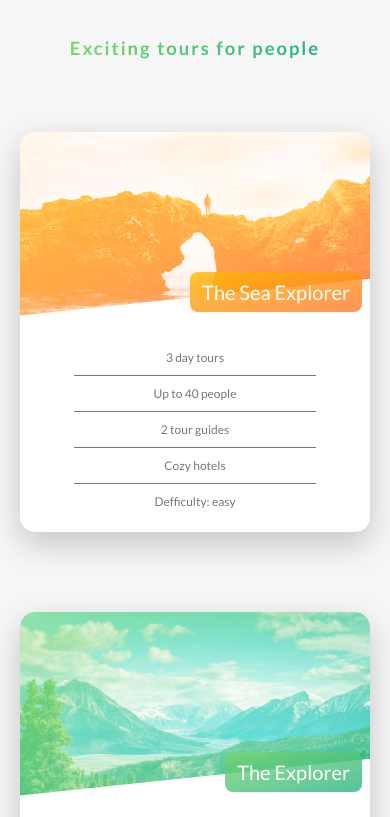
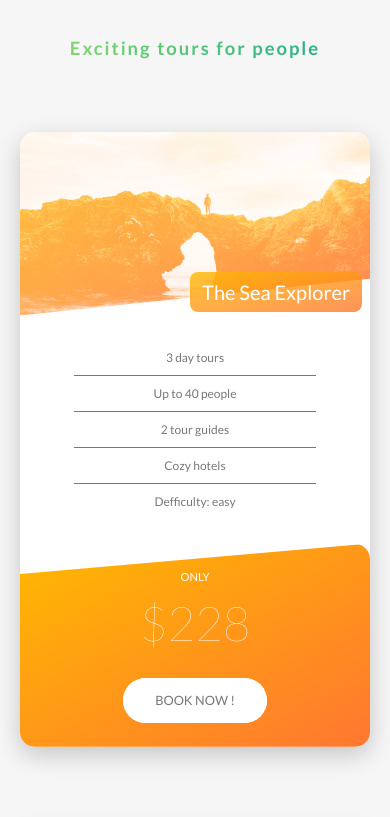
Before and after one commit to egorrya/projectwscss, a website: page index.html in a window 390 px wide. Shown: the part 2680-3497 px from the top of the page. Drawn offline with Linux system fonts and the light colour scheme.

Commit message:
responsive p2

```diff
--- a/sass/components/_card.scss
+++ b/sass/components/_card.scss
@@ -149,6 +149,46 @@
   }
 
   @include respond(tab-port) {
-    top: 0;
+
+    height: auto;
+    border-radius: 15px;
+    background-color: #ffffff;
+    box-shadow: 0 1rem 3rem rgba($color-black, 0.2);
+
+    &__side {
+      height: auto;
+      position: relative;
+      box-shadow: none;
+
+      &--back {
+        transform: rotateY(0);
+        clip-path: polygon(0 15%, 100% 0, 100% 100%, 0 100%);
+      }
+    }
+
+    &:hover &__side--front {
+      transform: rotateY(0);
+    }
+
+    // back card
+    &__cta {
+      position: relative;
+      top: 0%;
+      left: 0%;
+      transform: translate(0);
+      width: 100%;
+      padding: 3rem;
+    }
+
+    &__price-box {
+      text-align: center;
+      color: $color-white;
+      margin-bottom: 2rem;
+    }
+
+    &__price-value {
+      font-size: 6rem;
+      font-weight: 200;
+    }
   }
 }
--- a/sass/components/_form.scss
+++ b/sass/components/_form.scss
@@ -12,7 +12,7 @@
     color: inherit;
     border: none;
     border-bottom: 3px solid transparent;
-    width: 90%;
+    width: 100%;
     display: block;
     transition: all .3s;
 
@@ -50,6 +50,11 @@
   &__radio-group {
     width: 49%;
     display: inline-block;
+
+    @include respond(tab-port) {
+      width: 100%;
+      margin-bottom: 1rem;
+    }
   }
 
   &__radio-input {
--- a/sass/components/_popup.scss
+++ b/sass/components/_popup.scss
@@ -28,6 +28,11 @@
       display: inline-block;
       transition: all .3s;
 
+      @include respond(tab-land) {
+
+        font-size: 4rem;
+        right: 1rem;
+      }
     }
   }
 
@@ -40,11 +45,23 @@
     overflow: hidden;
     box-shadow: 0 2rem 4rem rgba(0, 0, 0, 0.2);
     display: table;
+
+    @include respond(tab-land) {
+      width: 95%;
+      display: block;
+    }
   }
 
   &__left {
     width: 33.3333%;
     display: table-cell;
+
+    @include respond(tab-land) {
+      width: 90%;
+      display: block;
+      margin: 0 auto;
+      text-align: center;
+    }
   }
 
   &__right {
@@ -57,6 +74,13 @@
   &__img {
     display: block;
     width: 100%;
+
+    @include respond(tab-land) {
+
+      display: inline-block;
+      width: 50%;
+      margin-top: 4rem;
+    }
   }
 
   &__text {
@@ -66,6 +90,11 @@
     column-rule: 1px solid $color-grey-light-1;
 
     hyphens: auto;
+
+    @include respond(tab-land) {
+
+      column-count: 1;
+    }
   }
 
 }
--- a/sass/components/_story.scss
+++ b/sass/components/_story.scss
@@ -9,8 +9,19 @@
   font-size: 1.6rem;
   transform: skewX(10deg);
 
+  @include respond(tab-port) {
+    width: 100%;
+    padding: 3rem;
+    padding-left: 6rem;
+    transform: skewX(0);
+  }
+
   &>* {
     transform: skewX(-10deg);
+
+    @include respond(tab-port) {
+      transform: skewX(0);
+    }
   }
 
   &__shape {
@@ -25,6 +36,10 @@
     -webkit-clip-path: circle(50% at 50% 50%);
     clip-path: circle(50% at 50% 50%);
     transform: translateX(-2.6rem) skewX(-10deg);
+
+    @include respond(tab-port) {
+      transform: translateX(0) skewX(0);
+    }
   }
 
   &__image {
--- a/sass/pages/_home.scss
+++ b/sass/pages/_home.scss
@@ -68,10 +68,36 @@
   background-size: 100%;
   border-radius: 15px;
   box-shadow: 0 1.5rem 4rem rgba($color-black, 0.2);
-  height: 50rem;
 
   &__form {
     width: 50%;
     padding: 6rem;
+
+    @include respond(tab-land) {
+      width: 70%;
+    }
+
+    @include respond(tab-port) {
+      width: 100%;
+      padding: 4rem;
+    }
   }
+
+  @include respond(tab-land) {
+    background-image: linear-gradient(105deg,
+        rgba($color-white, .9) 0%,
+        rgba($color-white, .9) 70%,
+        transparent 70%),
+      url(../img/nat-10.jpg);
+    background-size: cover;
+  }
+
+  @include respond(tab-port) {
+    background-image: linear-gradient(to right,
+        rgba($color-white, .9) 0%,
+        rgba($color-white, .6) 100%),
+      url(../img/nat-10.jpg);
+    background-size: cover;
+  }
+
 }
```
Also changed, not shown: css/style.css.
